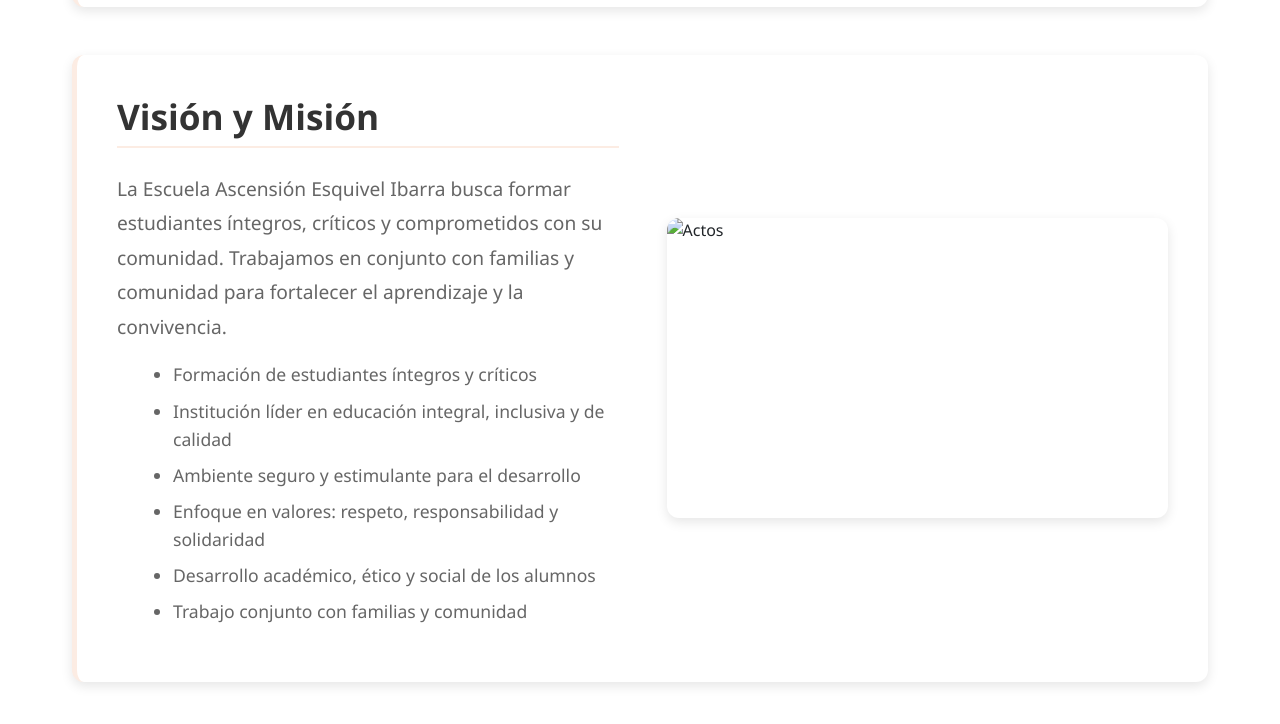
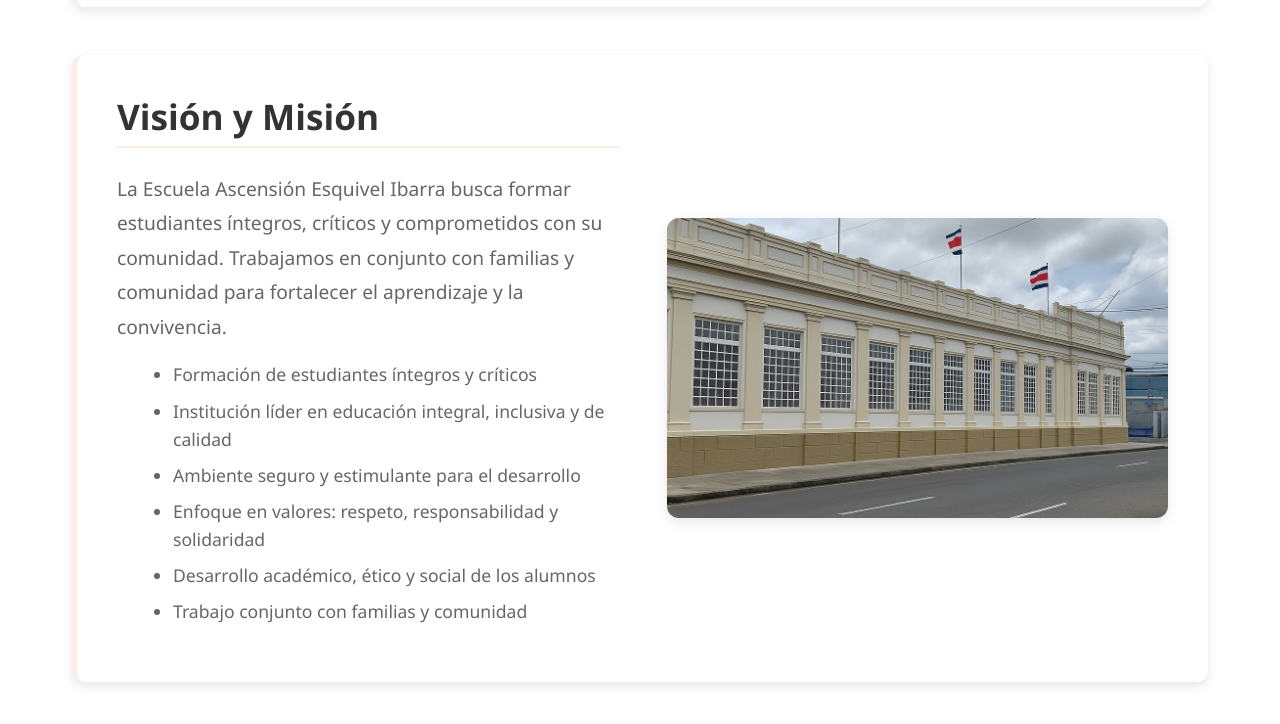
Before and after one commit to webesquivel/ascensionesquivelibarra.github.io, a plain HTML site: page Quienessomos.html in a window 1280 px wide. Shown: the part 1815-2539 px from the top of the page. Drawn offline with nearby package versions, Linux system fonts and the light colour scheme.

Commit message:
Update Quienessomos.html
se cambia imagen no funcional

```diff
--- a/Quienessomos.html
+++ b/Quienessomos.html
@@ -676,7 +676,7 @@
                         <li>Trabajo conjunto con familias y comunidad</li>
                     </ul>
                 </div>
-                <img src="actosarp -a2.png" alt="Actos" class="academic-image">
+                <img src="escuela2.jpeg" alt="escuela" class="academic-image">
             </div>
         </div>
     </div>
```
